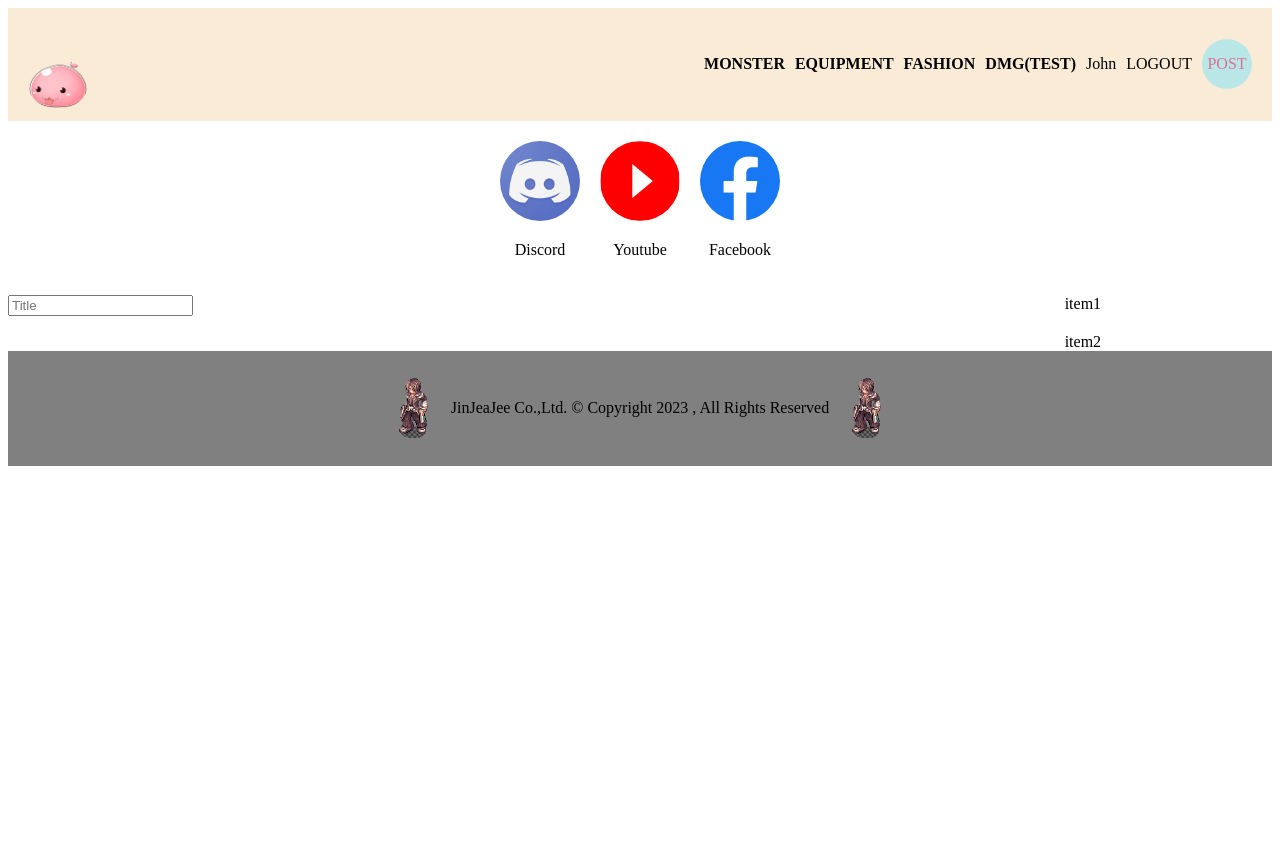
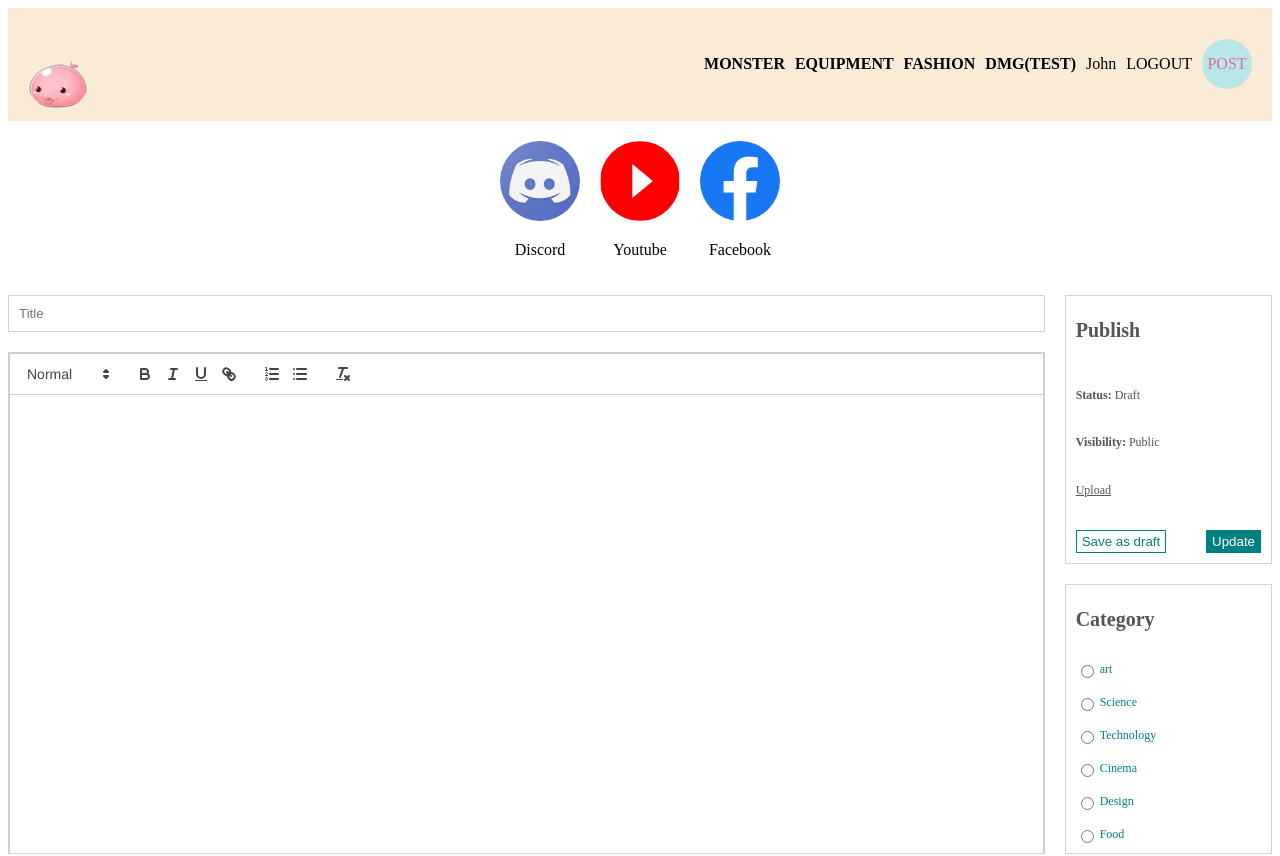
Before and after one commit to JinJaeJee/Blog-clientside, a React (Create React App) app: page /write in a window 1280 px wide. Shown: the top 856 px of the page. Before the commit the page ends 800 px from the top, so only its background shows below. Built offline with nearby package versions, Linux system fonts and the light colour scheme.

Commit message:
feat: write page initial and scss

```diff
--- a/src/pages/Write.jsx
+++ b/src/pages/Write.jsx
@@ -1,12 +1,57 @@
+import { useState } from "react"
+import ReactQuill from "react-quill"
+import 'react-quill/dist/quill.snow.css'
+
+
 const Write = () => {
+  const [value, setValue] = useState('')
   return (
     <div className="add">
       <div className="content">
         <input type="text" placeholder="Title"/>
+        <div className="editorContainer">
+          <ReactQuill className="editor" theme="snow" value={value} onChange={setValue}/>
+        </div>
       </div>
       <div className="menu">
-          <div className="item">item1</div>
-          <div className="item">item2</div>
+          <div className="item">
+            <h1>Publish</h1>
+            <span><b> Status: </b> Draft </span>
+            <span><b> Visibility: </b> Public </span>
+            <input style={{display:"none"}} type="file" name="" id="file"/>
+            <label className="file" htmlFor="file">Upload</label>
+            <div className="buttons">
+              <button>Save as draft</button>
+              <button>Update</button>
+            </div>
+          </div>
+          <div className="item">
+            <h1>Category</h1>
+            <div className="cat">
+            <input type="radio" name="cat" value="art" id="art"/>
+            <label htmlFor="art">art</label>
+            </div>
+            <div className="cat">
+            <input type="radio" name="cat" value="science" id="science"/>
+            <label htmlFor="science">Science</label>
+            </div>
+            <div className="cat">
+            <input type="radio" name="cat" value="technology" id="technology"/>
+            <label htmlFor="technology">Technology</label>
+            </div>
+            <div className="cat">
+            <input type="radio" name="cat" value="cinema" id="cinema"/>
+            <label htmlFor="cinema">Cinema</label>
+            </div>
+            <div className="cat">
+            <input type="radio" name="cat" value="design" id="design"/>
+            <label htmlFor="design">Design</label>
+            </div>
+            <div className="cat">
+            <input type="radio" name="cat" value="food" id="food"/>
+            <label htmlFor="food">Food</label>
+            </div>
+          </div>
       </div>
     </div>
   )
--- a/src/style.scss
+++ b/src/style.scss
@@ -326,6 +326,26 @@ $lightgreen : #b9e7e7;
 
             .content{
                 flex: 5;
+                margin-bottom: 50px;
+                display: flex;
+                flex-direction: column;
+                gap: 20px;
+
+                input{
+                    padding: 10px;
+                    border: 1px solid lightgray;
+                }
+
+                .editorContainer{
+                    height: 500px;
+                    overflow: scroll;
+                    border: 1px solid lightgray;
+
+                    .editor{
+                        height: 100%;
+                        border: none;
+                    }
+                }
             }
 
             .menu{
@@ -333,6 +353,53 @@ $lightgreen : #b9e7e7;
                 display: flex;
                 flex-direction: column;
                 gap: 20px;
+                margin-bottom: 50px;
+
+                .item{
+                    border: 1px solid lightgray;
+                    padding: 10px;
+                    flex: 1;
+                    display: flex;
+                    flex-direction: column;
+                    justify-content: space-between;
+                    font-size: 12px;
+                    color: #555;
+
+                    h1{
+                        font-size: 20px;
+                    }
+                    .file{
+                        text-decoration: underline;
+                        cursor: pointer;
+                    }
+
+                    .buttons{
+                        display: flex;
+                        justify-content: space-between;
+
+                        :first-child{
+                            cursor: pointer;
+                            color: teal;
+                            background-color: white;
+                            border: 1px solid teal;
+                            padding: 3px 5px;
+                        }
+                        :last-child{
+                            cursor: pointer;
+                            color: white;
+                            background-color: teal;
+                            border: 1px solid teal;
+                            padding: 3px 5px;
+                        }
+                    }
+
+                    .cat{
+                        display: flex;
+                        align-items: center;
+                        gap: 3px;
+                        color: teal;
+                    }
+                }
             }
         }
 
```
